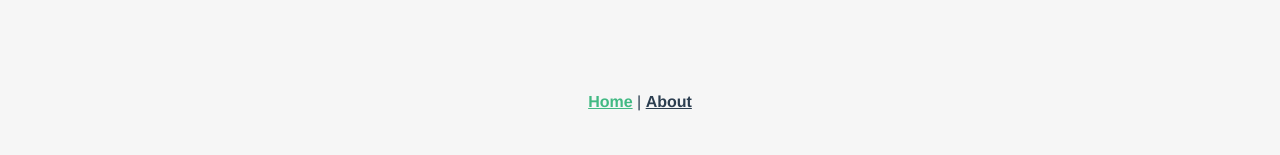
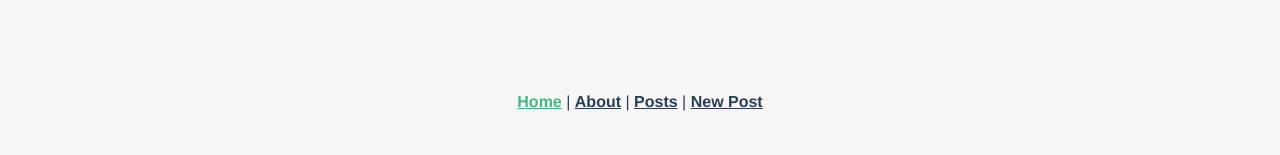
Before and after one commit to mysoyul/Vue3_TodoApp_Typescript, a Vue app: page / in a window 1280 px wide. Shown: the top 155 px of the page. Built offline with nearby package versions, Linux system fonts and the light colour scheme; no server answers.

Commit message:
post link add

```diff
--- a/src/App.vue
+++ b/src/App.vue
@@ -1,9 +1,11 @@
 <template>
   <nav>
     <router-link to="/">Home</router-link> |
-    <router-link to="/about">About</router-link>
+    <router-link to="/about">About</router-link> |
+    <router-link to="/posts">Posts</router-link> |
+    <router-link to="/posts/new">New Post</router-link>
   </nav>
-  <router-view/>
+  <router-view />
 </template>
 
 <style>
```
